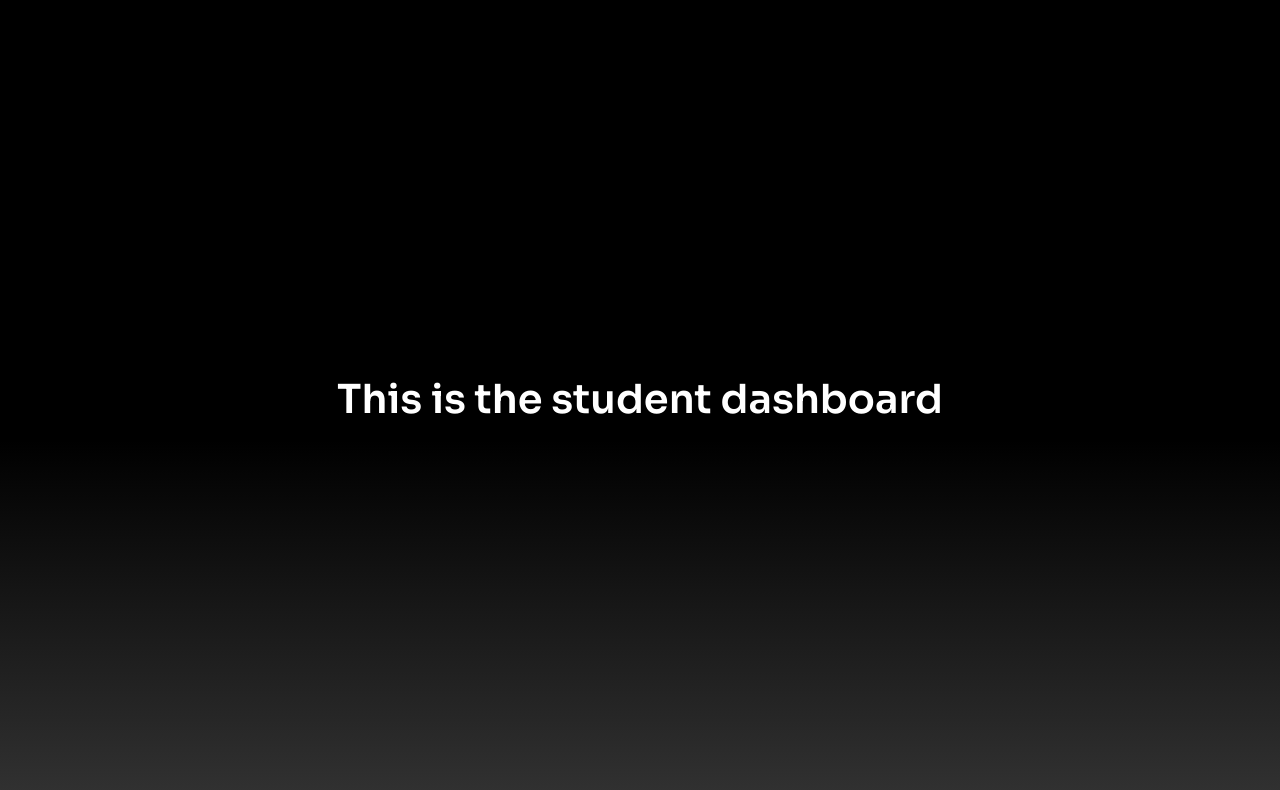
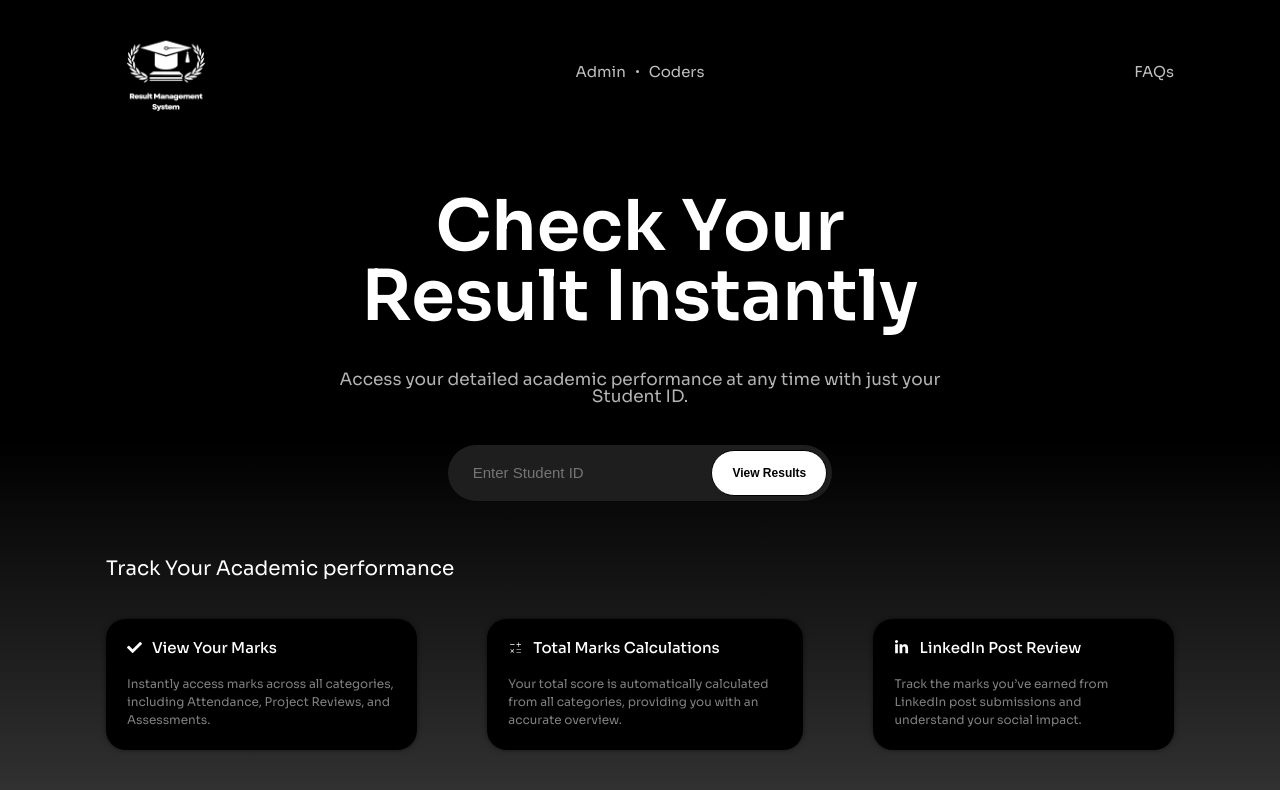
Before and after one commit to helsinfranz/result-management-system, a Next.js app: page / in a window 1280 px wide. Shown: the top 790 px of the page. Built offline with nearby package versions, Linux system fonts and the light colour scheme.

Commit message:
student fontend without responsive

```diff
--- a/components/student/student.js
+++ b/components/student/student.js
@@ -1,11 +1,79 @@
+import Image from "next/image";
 import classes from "./student.module.css";
+import Link from "next/link";
+import { CiCalculator2 } from "react-icons/ci";
+import { FaCheck, FaLinkedinIn } from "react-icons/fa";
 
 export default function Student() {
   return (
-    <>
-      <div className={classes.centerDiv}>
-        <div>This is the student dashboard</div>
+    <div className={classes.centerDiv}>
+      <header className={classes.header}>
+        <div className={classes.img}>
+          <Link href="/">
+            <Image src="/logo.png" alt="Logo" width={150} height={150} />
+          </Link>
+        </div>
+        <div className={classes.Services}>
+          <Link href="/admin">
+            <h3>Admin</h3>
+          </Link>
+          <span></span>
+          <Link href="/coders">
+            <h3>Coders</h3>
+          </Link>
+        </div>
+        <div className={classes.FAQs}>
+          <Link href="/faqs">
+            <h3>FAQs</h3>
+          </Link>
+        </div>
+      </header>
+      <div className={classes.heading}>
+        <h1>Check Your Result Instantly</h1>
+        <p>
+          Access your detailed academic performance at any time with just your
+          Student ID.
+        </p>
+        <div className={classes.searchbar}>
+          <input type="text" placeholder="Enter Student ID" />
+          <button>View Results</button>
+        </div>
       </div>
-    </>
+      <div className={classes.sections}>
+        <h2>Track Your Academic performance</h2>
+        <div className={classes.boxes}>
+          <div className={classes.box}>
+            <h4>
+              <FaCheck />
+              View Your Marks
+            </h4>
+            <p>
+              Instantly access marks across all categories, including
+              Attendance, Project Reviews, and Assessments.
+            </p>
+          </div>
+          <div className={classes.box}>
+            <h4>
+              <CiCalculator2 />
+              Total Marks Calculations
+            </h4>
+            <p>
+              Your total score is automatically calculated from all categories,
+              providing you with an accurate overview.
+            </p>
+          </div>
+          <div className={classes.box}>
+            <h4>
+              <FaLinkedinIn />
+              LinkedIn Post Review
+            </h4>
+            <p>
+              Track the marks you’ve earned from LinkedIn post submissions and
+              understand your social impact.
+            </p>
+          </div>
+        </div>
+      </div>
+    </div>
   );
 }
--- a/components/student/student.module.css
+++ b/components/student/student.module.css
@@ -1,12 +1,182 @@
 .centerDiv {
-  width: 100vw;
+  width: 85vw;
   height: 100vh;
   display: flex;
   color: white;
   flex-direction: column;
   gap: 2rem;
+  justify-content: space-between;
+  align-items: center;
+  padding: 1rem;
+}
+
+.header {
+  width: 100%;
+  display: grid;
+  grid-template-columns: 1fr 4fr 1fr;
+  align-items: center;
   justify-content: center;
+  gap: 2rem;
+}
+
+.header .img {
+  display: flex;
   align-items: center;
-  font-size: 4rem;
-  font-weight: 700;
 }
+
+.header .img img {
+  height: 12rem;
+  width: 12rem;
+}
+
+.header .Services {
+  margin: 0 auto;
+  display: flex;
+  align-items: center;
+  gap: 1rem;
+}
+
+.header .Services > span {
+  width: 3px;
+  height: 3px;
+  border-radius: 50%;
+  background-color: rgba(255, 255, 255, 0.75);
+}
+
+.header .Services h3 {
+  font-size: 1.5rem;
+  font-weight: 400;
+}
+
+.header a {
+  text-decoration: none;
+  color: rgba(255, 255, 255, 0.75);
+  transition: 0.3s;
+}
+
+.header a:hover {
+  color: rgba(255, 255, 255);
+  transition: 0.3s;
+}
+
+.header .FAQs {
+  justify-self: flex-end;
+  display: flex;
+  align-items: center;
+  gap: 1rem;
+}
+
+.header .FAQs h3 {
+  font-size: 1.5rem;
+  font-weight: 400;
+}
+
+.heading {
+  width: 60%;
+  display: flex;
+  flex-direction: column;
+  align-items: center;
+  justify-content: center;
+  gap: 4rem;
+  text-align: center;
+}
+
+.heading h1 {
+  font-size: 7rem;
+  font-weight: 900;
+}
+
+.heading p {
+  font-size: 1.7rem;
+  color: rgba(255, 255, 255, 0.7);
+}
+
+.searchbar {
+  width: 60%;
+  display: flex;
+  align-items: center;
+  border-radius: 999px;
+  padding: 0.5rem;
+  background-color: rgb(30, 30, 30);
+}
+
+.searchbar input {
+  background-color: transparent;
+  border: none;
+  font-size: 1.5rem;
+  font-weight: 500;
+  color: white;
+  outline: none;
+  padding: 0.5rem 2rem;
+  width: 100%;
+}
+
+.searchbar::placeholder {
+  color: white;
+}
+
+.searchbar button {
+  background-color: white;
+  border: 1px solid black;
+  border-radius: 999px;
+  padding: 1.5rem 2rem;
+  font-size: 1.2rem;
+  font-weight: 600;
+  color: black;
+  outline: none;
+  cursor: pointer;
+  white-space: nowrap;
+}
+
+.sections {
+  width: 100%;
+  display: flex;
+  flex-direction: column;
+  gap: 4rem;
+  margin-bottom: 4rem;
+}
+
+.sections h2 {
+  font-size: 2rem;
+  font-weight: 400;
+}
+
+.boxes {
+  display: flex;
+  align-items: center;
+  gap: 7rem;
+  justify-content: space-between;
+}
+
+.boxes .box {
+  background-color: black;
+  border-radius: 2rem;
+  padding: 2rem;
+  display: flex;
+  flex-direction: column;
+  gap: 2rem;
+  cursor: default;
+  border: 1px solid transparent;
+  transition: 0.3s;
+  box-shadow: 0 0 0.5rem rgba(0, 0, 0, 0.5);
+}
+
+.boxes .box:hover {
+  border-color: rgba(255, 255, 255, 0.2);
+  transition: 0.3s;
+}
+
+.box h4 {
+  display: flex;
+  align-items: center;
+  gap: 1rem;
+  font-size: 1.5rem;
+  font-weight: 500;
+}
+
+.box p {
+  font-size: 1.2rem;
+  font-weight: 400;
+  line-height: 1.5;
+  color: rgba(255, 255, 255, 0.5);
+}
```
